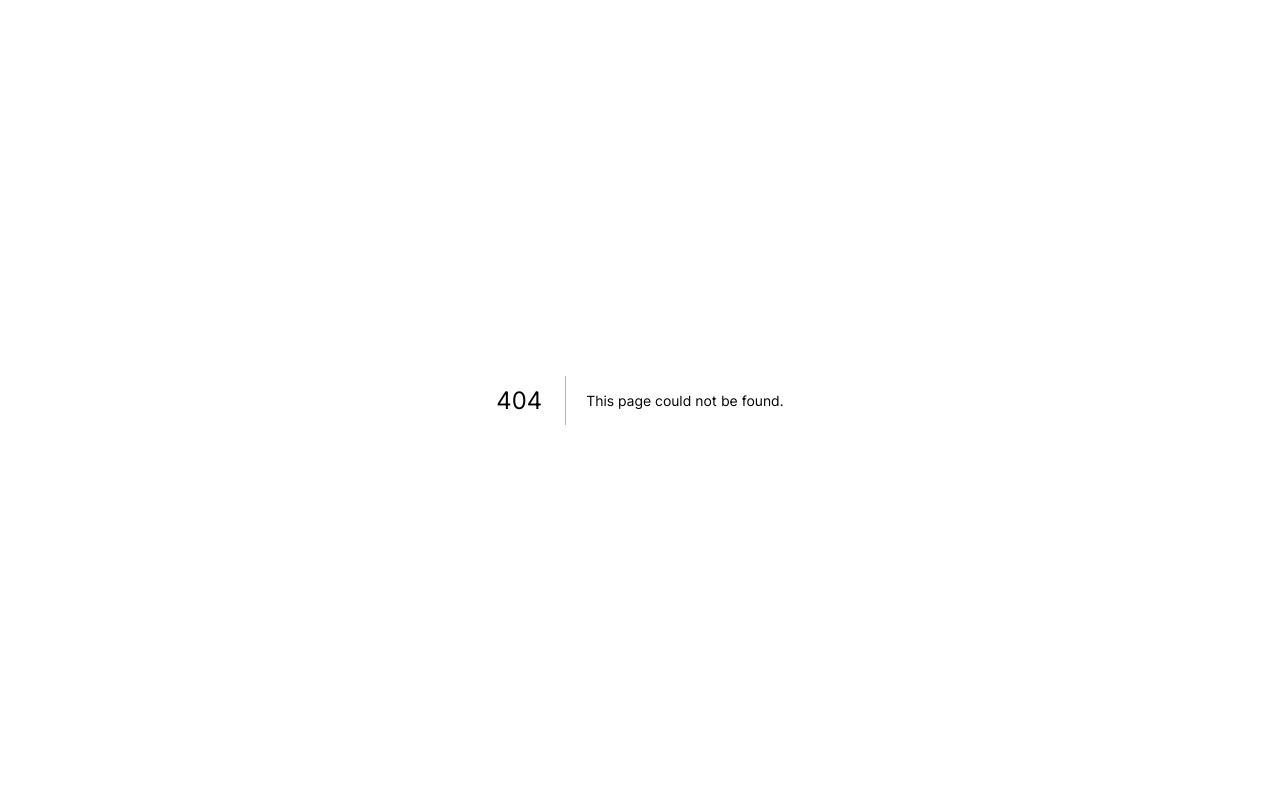
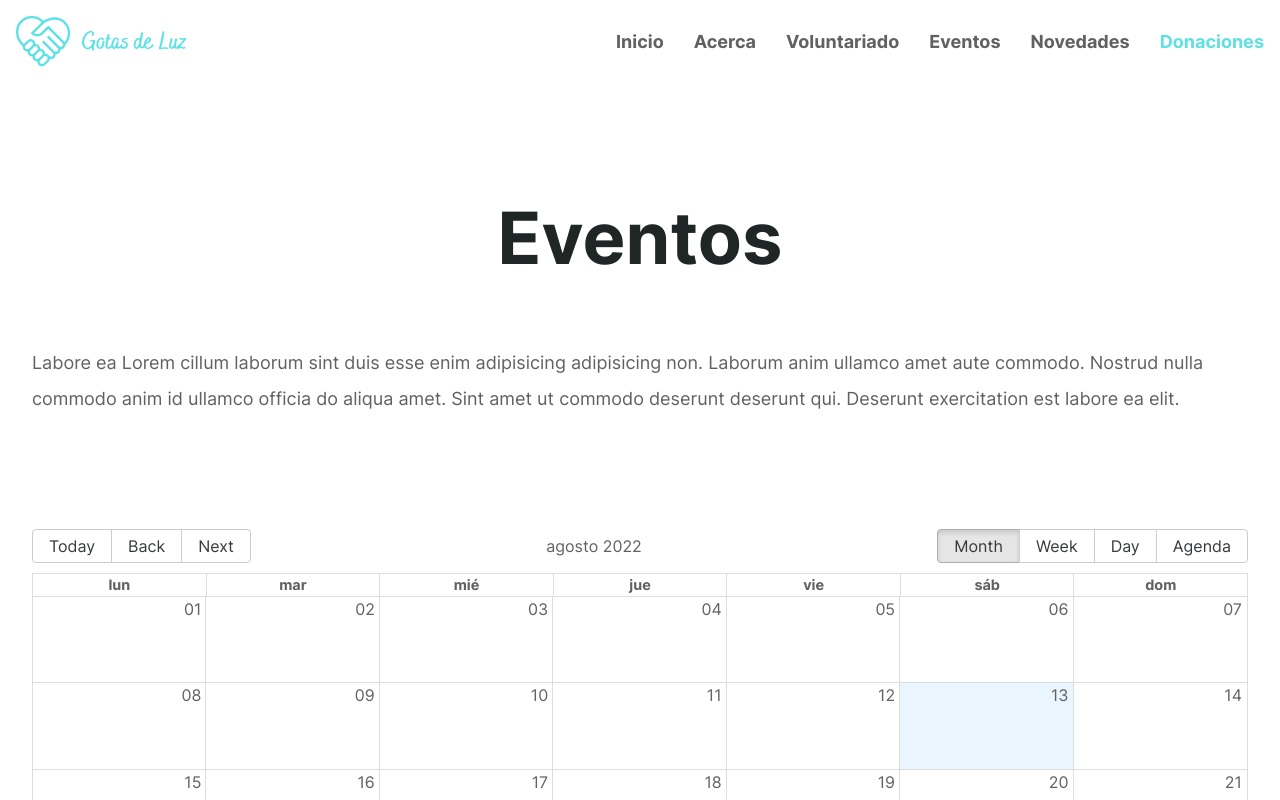
Before and after one commit to Dalfonzo/sc-gotas-de-luz, a Next.js app: page /events in a window 1280 px wide. Before the commit this address had no page. Shown: the top 800 px of the page. Built offline with nearby package versions, Linux system fonts and the light colour scheme.

Commit message:
Calendar base

```diff
--- /dev/null
+++ b/components/client/events/calendar/Calendar.tsx
@@ -0,0 +1,35 @@
+import { Box } from '@chakra-ui/react'
+import format from 'date-fns/format'
+import getDay from 'date-fns/getDay'
+import { es } from 'date-fns/locale'
+import parse from 'date-fns/parse'
+import startOfWeek from 'date-fns/startOfWeek'
+import { Calendar, dateFnsLocalizer } from 'react-big-calendar'
+import { EventI } from '~/lib/models/event'
+const locales = {
+  es: es,
+}
+
+const localizer = dateFnsLocalizer({
+  format,
+  parse,
+  startOfWeek,
+  getDay,
+  locales,
+})
+interface Props {
+  events: EventI[]
+}
+const MyCalendar = ({ events }: Props) => (
+  <Box marginX={['0.5rem', '2rem']}>
+    <Calendar
+      culture="es"
+      localizer={localizer}
+      events={events}
+      startAccessor="start"
+      endAccessor="end"
+      style={{ height: 500 }}
+    />
+  </Box>
+)
+export default MyCalendar
--- /dev/null
+++ b/components/client/events/calendar/dummy.ts
@@ -0,0 +1,4 @@
+import { EventI } from '~/lib/models/event'
+
+const events: EventI[] = [{ id: 1, start: new Date('2022-09-01'), end: new Date('2022-09-02'), title: 'Nuevo evento!' }]
+export default events
--- /dev/null
+++ b/components/client/events/calendar/index.ts
@@ -0,0 +1 @@
+export { default } from './Calendar'
--- /dev/null
+++ b/components/client/events/heading/Heading.tsx
@@ -0,0 +1,19 @@
+import { Box, Text } from '@chakra-ui/react'
+import { responsiveProperty } from '~/theme/utils'
+
+const Heading = () => {
+  return (
+    <Box my={responsiveProperty({ desktopSize: 7, mobileSize: 2, unit: 'rem' })} as="section">
+      <Text as="h1" variant="title" marginBottom="4rem" textAlign="center">
+        Eventos
+      </Text>
+      <Text variant="normal" px="2rem">
+        Labore ea Lorem cillum laborum sint duis esse enim adipisicing adipisicing non. Laborum anim ullamco amet aute
+        commodo. Nostrud nulla commodo anim id ullamco officia do aliqua amet. Sint amet ut commodo deserunt deserunt
+        qui. Deserunt exercitation est labore ea elit.
+      </Text>
+    </Box>
+  )
+}
+
+export default Heading
--- /dev/null
+++ b/components/client/events/heading/index.ts
@@ -0,0 +1 @@
+export { default } from './Heading'
--- /dev/null
+++ b/lib/models/event.ts
@@ -0,0 +1,6 @@
+export interface EventI {
+  id: number
+  title: string
+  start: Date
+  end: Date
+}
--- a/package.json
+++ b/package.json
@@ -28,6 +28,7 @@
     "framer-motion": "^7.0.0",
     "next": "12.2.3",
     "react": "18.2.0",
+    "react-big-calendar": "^1.5.0",
     "react-dom": "18.2.0",
     "react-icons": "^4.4.0",
     "superjson": "^1.9.1",
@@ -37,6 +38,7 @@
     "@prisma/client": "^4.2.1",
     "@types/node": "^18.7.13",
     "@types/react": "18.0.15",
+    "@types/react-big-calendar": "^0.38.1",
     "@types/react-dom": "18.0.6",
     "eslint": "8.21.0",
     "eslint-config-next": "12.2.3",
--- a/pages/_app.tsx
+++ b/pages/_app.tsx
@@ -1,5 +1,6 @@
 import { ChakraProvider } from '@chakra-ui/react'
 import type { AppProps } from 'next/app'
+import 'react-big-calendar/lib/css/react-big-calendar.css'
 import theme from 'theme/theme'
 import Fonts from '~/theme/foundations/fonts'
 import '../styles/styles.css'
--- /dev/null
+++ b/pages/events.tsx
@@ -0,0 +1,23 @@
+import { Box } from '@chakra-ui/react'
+import Head from 'next/head'
+import events from '~/components/client/events/calendar/dummy'
+import Calendar from '~/components/client/events/calendar/index'
+import Heading from '~/components/client/events/heading/Heading'
+import ClientLayout from '~/layouts/Client'
+const Events = () => {
+  return (
+    <ClientLayout>
+      <Head>
+        <title>Eventos - Gotas de Luz</title>
+        <meta name="description" content="Generated by create next app" />
+        <link rel="icon" href="/favicon.ico" />
+      </Head>
+      <Box>
+        <Heading />
+        <Calendar events={events} />
+      </Box>
+    </ClientLayout>
+  )
+}
+// TODO: fetch from DB
+export default Events
--- a/pages/news.tsx
+++ b/pages/news.tsx
@@ -24,8 +24,8 @@ const NewsPage = ({ news }: Props) => {
   )
 }
 
-export async function getStaticProps() {
-  const news = await prisma.news.findMany()
+export async function getServerSideProps() {
+  const news = await prisma.news.findMany({ orderBy: { date: 'desc' } })
   return {
     props: { news },
   }
--- a/styles/styles.css
+++ b/styles/styles.css
@@ -7,3 +7,9 @@
 .fade:hover {
   opacity: 0.4;
 }
+@media screen and (max-width: 900px) {
+  .rbc-toolbar {
+    flex-direction: column;
+    align-items: center;
+  }
+}
```
Also changed, not shown: lib/db.service.ts (added, +9 -0 lines), 2 other files (tests, documents, lock files or other folders).
